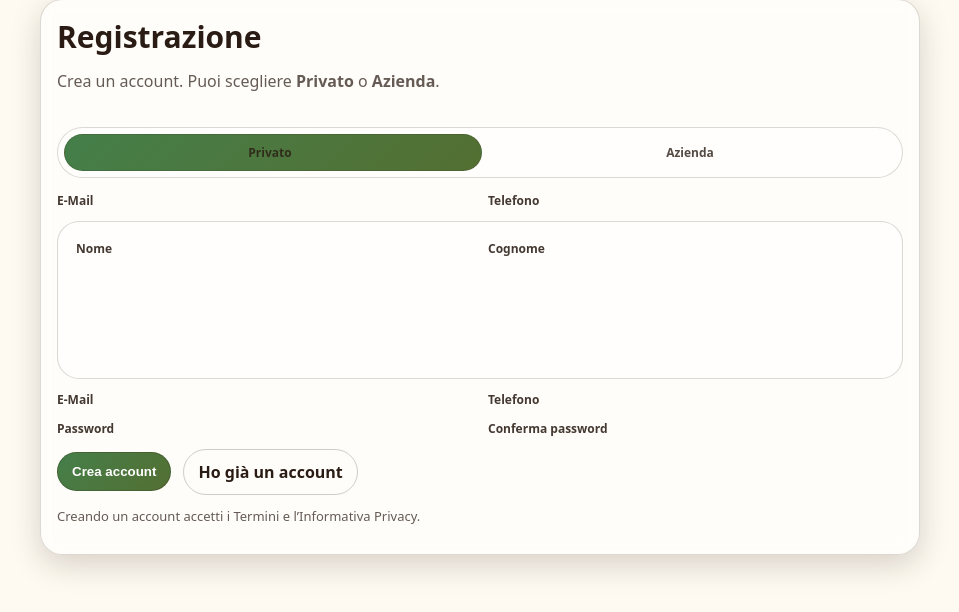
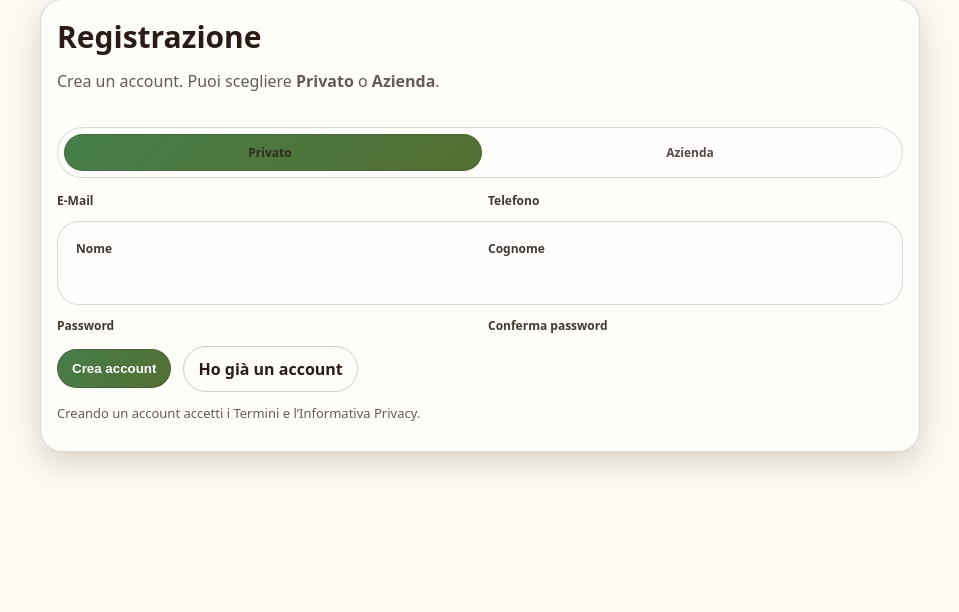
Before and after one commit to ItzAbu/Hackaton, a Django app: page /register/ in a window 1280 px wide. Shown: the part 132-744 px from the top of the page, without its empty margins (160-1119 px from the left). Run offline with Django 4.2, Linux system fonts and the light colour scheme.

Commit message:
some fixes

```diff
--- a/UrbanKnowledge-2DGame/src/scenes/WorldScene.js
+++ b/UrbanKnowledge-2DGame/src/scenes/WorldScene.js
@@ -25,7 +25,6 @@ export default class WorldScene extends Phaser.Scene {
     this.load.image("npc_sys", "{% static '/game_demo/assets/npc/npc_sys.png' %}");
     this.load.image("npc_cld", "{% static '/game_demo/assets/npc/npc_cld.png' %}");
   }
-
   create() {
     this.state = {
       dialogOpen: false,
--- a/templates/registration/register.html
+++ b/templates/registration/register.html
@@ -39,8 +39,11 @@
           {% endif %}
 
           <div class="reg-switch">
+            <!-- Switch UI -->
             <input type="radio" name="tipo-account-ui" id="acc-privato" checked>
             <input type="radio" name="tipo-account-ui" id="acc-azienda">
+
+            <!-- valore reale inviato a Django -->
             <input type="hidden" name="user_type" id="id_user_type" value="PRIVATE">
 
             <div class="reg-tabs">
@@ -49,7 +52,7 @@
               <span class="reg-indicator" aria-hidden="true"></span>
             </div>
 
-            <!-- ✅ Email + Telefono DENTRO il blocco -->
+            <!-- Email + Telefono (UNA SOLA VOLTA) -->
             <div class="grid cols-2" style="margin-top:12px;">
               <div class="field">
                 <label for="{{ form.email.id_for_label }}">E-Mail</label>
@@ -68,6 +71,7 @@
               </div>
             </div>
 
+            <!-- Pannelli Privato / Azienda -->
             <div class="reg-viewport" style="margin-top:12px;">
               <div class="reg-panels">
 
@@ -77,10 +81,17 @@
                     <div class="field">
                       <label for="{{ form.first_name.id_for_label }}">Nome</label>
                       {{ form.first_name }}
+                      {% for err in form.first_name.errors %}
+                      <div class="help" style="color:#b00020;">{{ err }}</div>
+                      {% endfor %}
                     </div>
+
                     <div class="field">
                       <label for="{{ form.last_name.id_for_label }}">Cognome</label>
                       {{ form.last_name }}
+                      {% for err in form.last_name.errors %}
+                      <div class="help" style="color:#b00020;">{{ err }}</div>
+                      {% endfor %}
                     </div>
                   </div>
                 </div>
@@ -91,60 +102,32 @@
                     <div class="field">
                       <label for="{{ form.company_name.id_for_label }}">Nome azienda</label>
                       {{ form.company_name }}
+                      {% for err in form.company_name.errors %}
+                      <div class="help" style="color:#b00020;">{{ err }}</div>
+                      {% endfor %}
                     </div>
+
                     <div class="field">
                       <label for="{{ form.piva.id_for_label }}">P.IVA</label>
                       {{ form.piva }}
+                      {% for err in form.piva.errors %}
+                      <div class="help" style="color:#b00020;">{{ err }}</div>
+                      {% endfor %}
                     </div>
                   </div>
 
                   <div class="field" style="margin-top:12px;">
                     <label for="{{ form.city.id_for_label }}">Città</label>
                     {{ form.city }}
+                    {% for err in form.city.errors %}
+                    <div class="help" style="color:#b00020;">{{ err }}</div>
+                    {% endfor %}
                   </div>
-                  <div class="grid cols-2" style="margin-top:12px;">
-                    <div class="field">
-                      <label for="{{ form.email.id_for_label }}">E-Mail</label>
-                      {{ form.email }}
-                      {% for err in form.email.errors %}
-                      <div class="help" style="color:#b00020;">{{ err }}</div>
-                      {% endfor %}
-                    </div>
+                </div>
 
-                    <div class="field">
-                      <label for="{{ form.phone.id_for_label }}">Telefono</label>
-                      {{ form.phone }}
-                      {% for err in form.phone.errors %}
-                      <div class="help" style="color:#b00020;">{{ err }}</div>
-                      {% endfor %}
-                    </div>
-                    <div class="field" style="margin-top:12px;">
-                      <label for="{{ form.city.id_for_label }}">Città</label>
-                      {{ form.city }}
-                    </div>
-                  </div>
-
-                </div>
               </div>
             </div>
 
-            <div class="grid cols-2" style="margin-top:12px;">
-                    <div class="field">
-                      <label for="{{ form.email.id_for_label }}">E-Mail</label>
-                      {{ form.email }}
-                      {% for err in form.email.errors %}
-                      <div class="help" style="color:#b00020;">{{ err }}</div>
-                      {% endfor %}
-                    </div>
-
-                    <div class="field">
-                      <label for="{{ form.phone.id_for_label }}">Telefono</label>
-                      {{ form.phone }}
-                      {% for err in form.phone.errors %}
-                      <div class="help" style="color:#b00020;">{{ err }}</div>
-                      {% endfor %}
-                    </div>
-                  </div>
             <!-- Password -->
             <div class="grid cols-2" style="margin-top:12px;">
               <div class="field">
@@ -172,7 +155,9 @@
             <p class="help" style="margin-top:12px;">
               Creando un account accetti i Termini e l’Informativa Privacy.
             </p>
+          </div>
         </form>
+
       </div>
     </div>
   </main>
```
